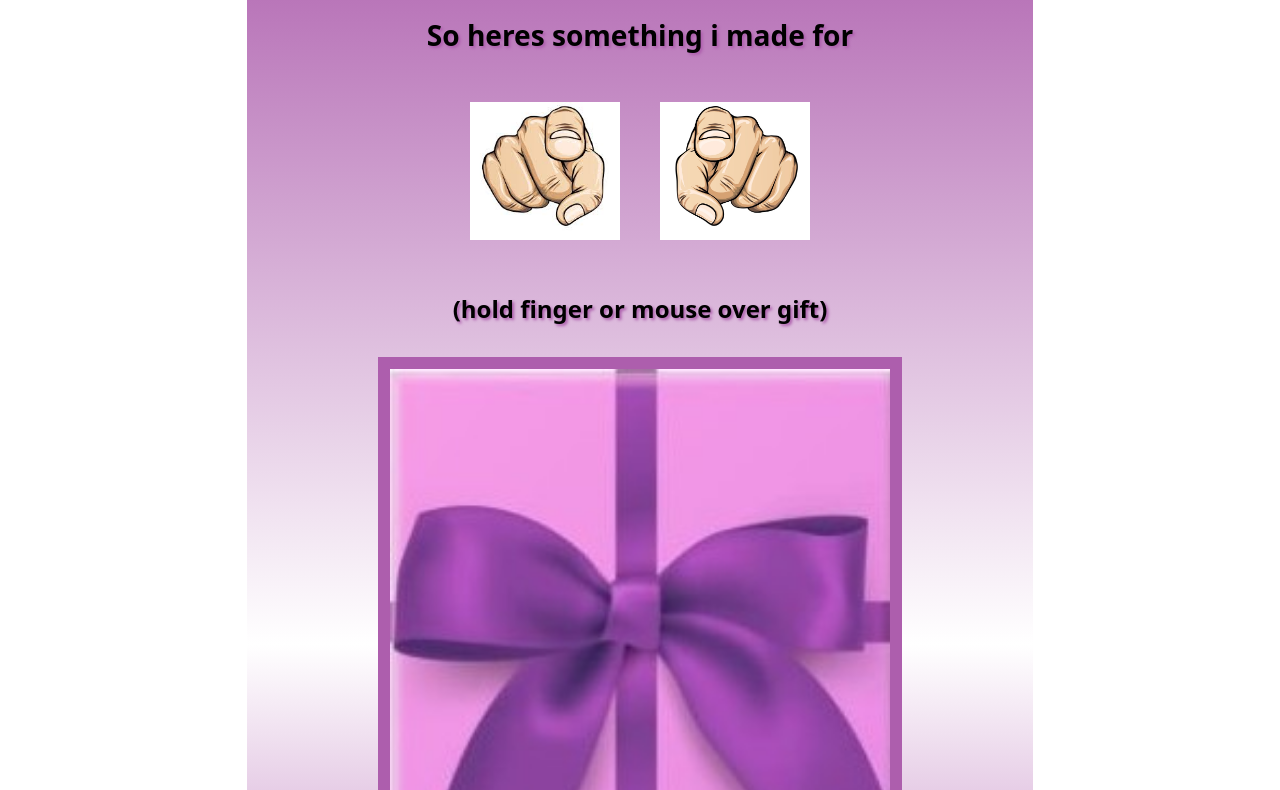
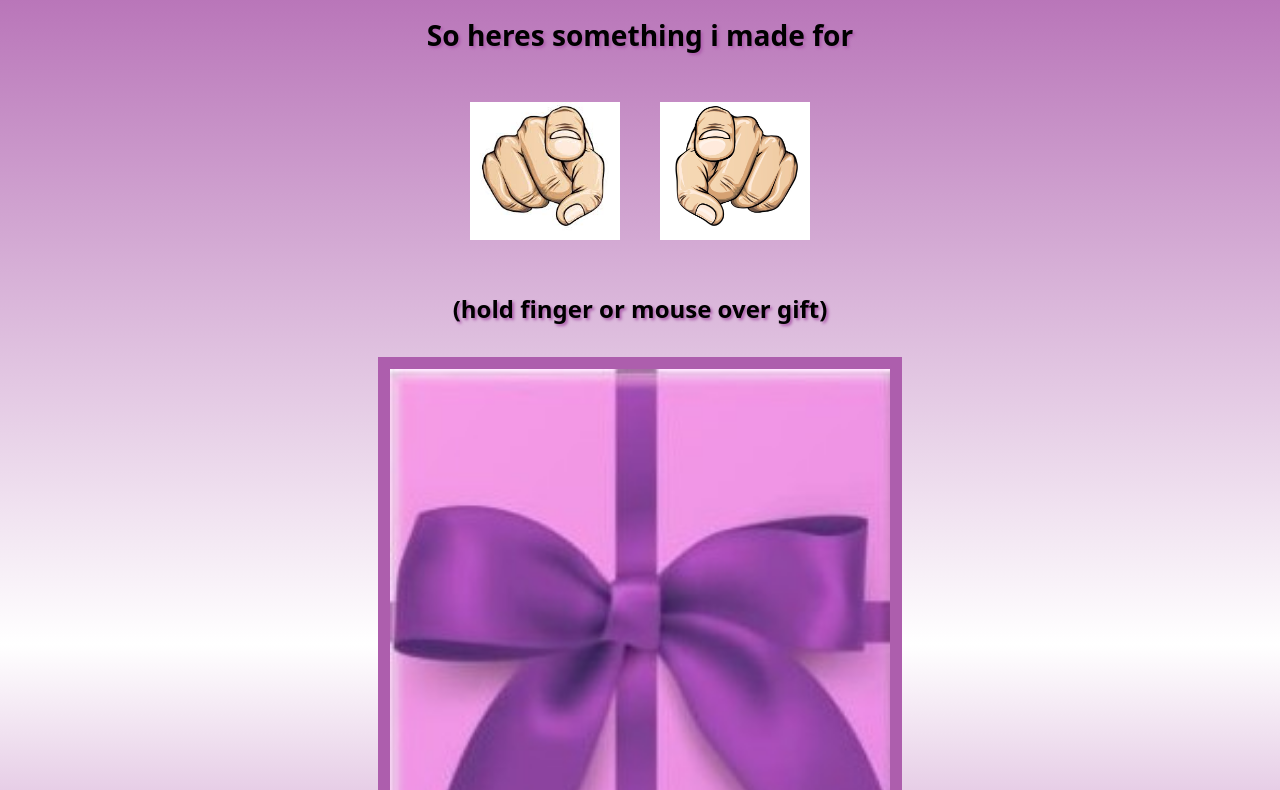
Before and after one commit to KatieNinkSmith/KNS-dev, a plain HTML site: page index.html in a window 1280 px wide. Shown: the part 113-903 px from the top of the page. Drawn offline with Linux system fonts and the light colour scheme; a web font is replaced by a local one.

Commit message:
Update styles.css

```diff
--- a/styles.css
+++ b/styles.css
@@ -11,6 +11,8 @@ body {
 }
 .page {
     background: linear-gradient(rgb(173, 94, 173), white, purple);
+    width: 100vh;
+    width: 100vw;
 }
 #gift-present1:hover {
     background-image: url("crab love.webp");
```
